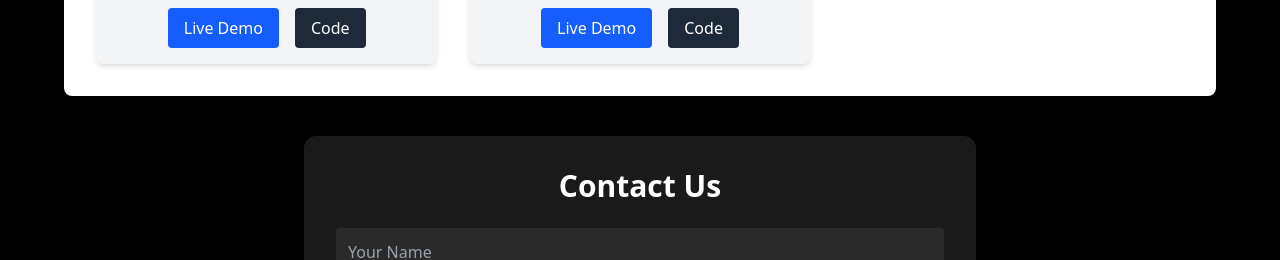
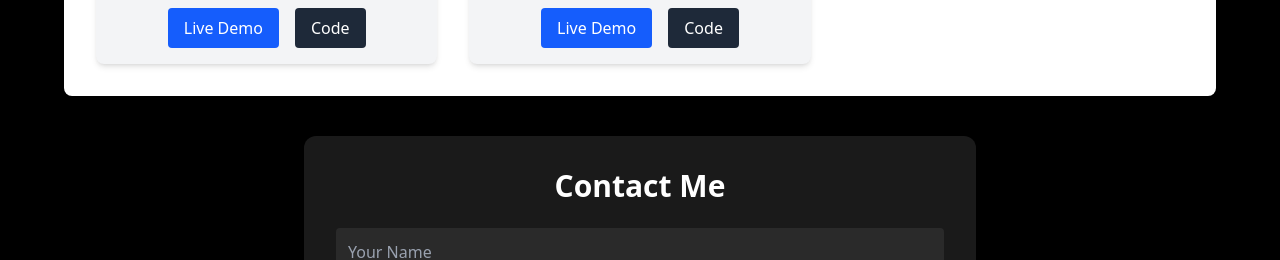
Before and after one commit to Amanraj-S/Portfolio, a React (Vite) app: page / in a window 1280 px wide. Shown: the part 1864-2124 px from the top of the page. Built offline with nearby package versions, Linux system fonts and the light colour scheme.

Commit message:
first commit

```diff
--- a/src/components/Home.jsx
+++ b/src/components/Home.jsx
@@ -244,7 +244,7 @@ const Home = () => {
         viewport={{ once: false, amount: 0.3 }}
       >
         <div className="bg-[#1a1a1a] text-white rounded-xl shadow-lg p-8 w-full max-w-2xl backdrop-blur-md">
-          <h2 className="text-3xl font-bold text-center mb-6">Contact Us</h2>
+          <h2 className="text-3xl font-bold text-center mb-6">Contact Me</h2>
 
           <form ref={form} onSubmit={sendEmail} className="space-y-4">
             <input
```
